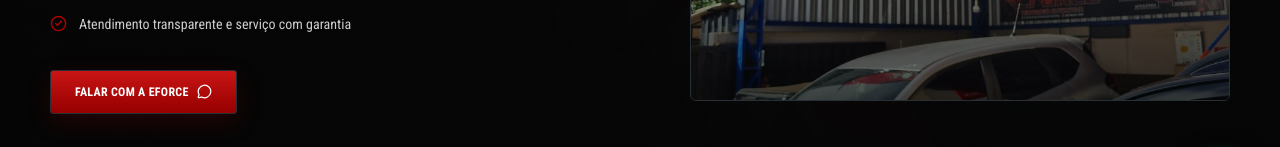
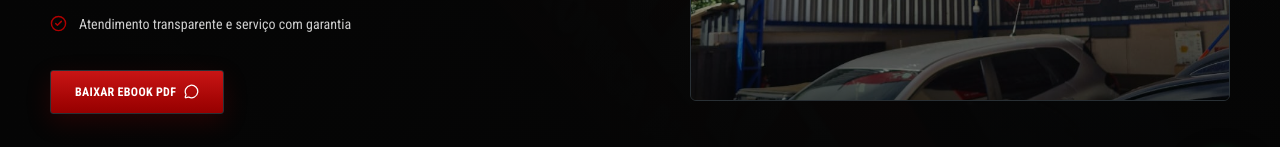
Before and after one commit to leonardocanva3/eforce, a Next.js app: page /historia in a window 1280 px wide. Shown: the part 563-710 px from the top of the page. Built offline with nearby package versions, Linux system fonts and the light colour scheme.

Commit message:
Atualizar botão de download do ebook

```diff
--- a/app/historia/page.tsx
+++ b/app/historia/page.tsx
@@ -3,7 +3,6 @@ import Image from "next/image";
 import Link from "next/link";
 import { ArrowLeft, CheckCircle2, MessageCircle } from "lucide-react";
 import { Button } from "@/components/ui";
-import { siteConfig } from "@/data/site";
 
 export const metadata: Metadata = {
   title: "Nossa História | EFORCE Eletrônica Automotiva",
@@ -62,8 +61,8 @@ export default function HistoriaPage() {
               ))}
             </ul>
 
-            <Button className="mt-9" href={siteConfig.whatsappHref} target="_blank">
-              Falar com a EFORCE <MessageCircle size={15} />
+            <Button className="mt-9" download href="/ebooks/ebook-eforce.pdf" target="_blank">
+              BAIXAR EBOOK PDF <MessageCircle size={15} />
             </Button>
           </div>
 
--- a/components/sections/ebook-section.tsx
+++ b/components/sections/ebook-section.tsx
@@ -32,8 +32,8 @@ export function EbookSection() {
               </div>
             </div>
 
-            <Button className="mt-8" href="/historia" variant="secondary">
-              Baixar eBook <ArrowUpRight size={14} />
+            <Button className="mt-8" href="/ebooks/ebook-eforce.pdf" variant="secondary">
+              BAIXAR E-BOOK GRATUITO <ArrowUpRight size={14} />
             </Button>
           </div>
 
--- a/components/ui/button.tsx
+++ b/components/ui/button.tsx
@@ -1,4 +1,4 @@
-import type { ButtonHTMLAttributes, ReactNode } from "react";
+import type { AnchorHTMLAttributes, ButtonHTMLAttributes, ReactNode } from "react";
 import Link from "next/link";
 
 type ButtonVariant = "primary" | "secondary" | "light";
@@ -6,8 +6,9 @@ type ButtonVariant = "primary" | "secondary" | "light";
 type ButtonProps = {
   children: ReactNode;
   className?: string;
+  download?: AnchorHTMLAttributes<HTMLAnchorElement>["download"];
   href?: string;
-  target?: string;
+  target?: AnchorHTMLAttributes<HTMLAnchorElement>["target"];
   variant?: ButtonVariant;
 } & ButtonHTMLAttributes<HTMLButtonElement>;
 
@@ -22,6 +23,7 @@ const variants: Record<ButtonVariant, string> = {
 export function Button({
   children,
   className = "",
+  download,
   href,
   target,
   variant = "primary",
@@ -39,14 +41,14 @@ export function Button({
   if (href) {
     if (href.startsWith("/")) {
       return (
-        <Link className={classes} href={href}>
+        <Link className={classes} download={download} href={href} target={target}>
           {children}
         </Link>
       );
     }
 
     return (
-      <a className={classes} href={href} rel={target ? "noreferrer" : undefined} target={target}>
+      <a className={classes} download={download} href={href} rel={target ? "noreferrer" : undefined} target={target}>
         {children}
       </a>
     );
```
Also changed, not shown: 2 other files (tests, documents, lock files or other folders).
